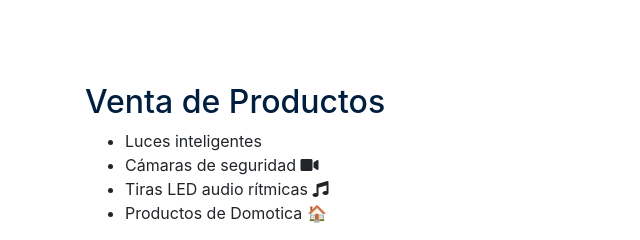
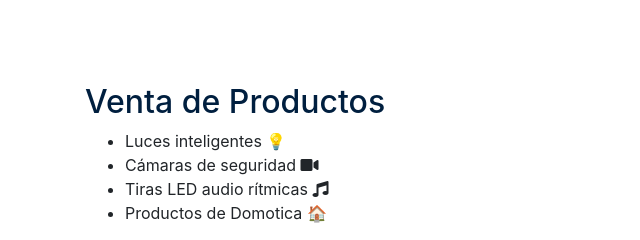
Before and after one commit to Creativelights/creativelights.com, a plain HTML site: page index.html in a window 1280 px wide. Shown: the part 2120-2360 px from the top of the page, 0-640 px from the left. Drawn offline with nearby package versions, Linux system fonts and the light colour scheme.

Commit message:
Update index.html

```diff
--- a/index.html
+++ b/index.html
@@ -128,7 +128,7 @@
             <h2>Venta de Productos</h2>
             <!-- Lista de productos -->
             <ul>
-                <li>Luces inteligentes <i class="fas fa-lightbulb-automation"></i></li>
+                <li>Luces inteligentes 💡 <i class="fas fa-lightbulb-automation"></i></li>
                 <li>Cámaras de seguridad <i class="fas fa-video"></i></li>
                 <li>Tiras LED audio rítmicas <i class="fas fa-music"></i></li>
                 <li>Productos de Domotica 🏠</li>
```
